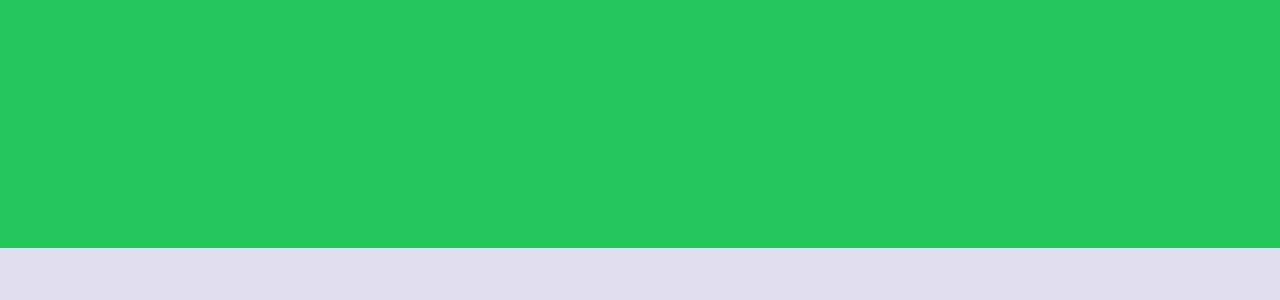
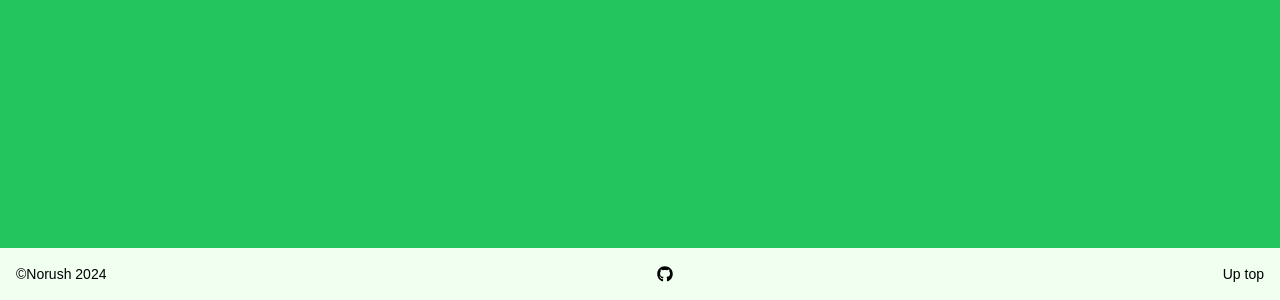
Before and after one commit to Alicehhhmm/UIUX-DynamicWeb, a React (Vite) app: page / in a window 1280 px wide. Shown: the part 6595-6895 px from the top of the page. Before the commit the page ends 6843 px from the top, so only its background shows below. Built offline with nearby package versions, Linux system fonts and the light colour scheme; a web font is replaced by a local one.

Commit message:
feat: add copm footer

```diff
--- a/src/App.jsx
+++ b/src/App.jsx
@@ -4,6 +4,7 @@
 import { Navbar } from '@/components/Navbar'
 import { Features } from '@/components/features/Features'
 import { Story } from '@/components/Story'
+import Footer from '@/components/Footer'
 
 const App = () => {
     return (
@@ -13,7 +14,8 @@
             <About />
             <Features />
             <Story />
-            <div className='bg-green-500 min-h-screen'></div>
+            <div className='bg-green-500 h-dvh'>DOTO</div>
+            <Footer />
         </main>
     )
 }
--- /dev/null
+++ b/src/components/Footer.jsx
@@ -0,0 +1,33 @@
+import { FaGithub } from 'react-icons/fa'
+
+const socialLinks = [{ href: 'https://github.com/Alicehhhmm/UIUX-DynamicWeb', icon: <FaGithub /> }]
+
+const Footer = () => {
+    return (
+        <footer className='w-screen bg-[#f1fff1] py-4 text-black'>
+            <div className='container mx-auto flex flex-col items-center justify-between gap-4 px-4 md:flex-row'>
+                <p className='text-center text-sm font-light md:text-left'>©Norush 2024</p>
+
+                <div className='flex justify-center gap-4  md:justify-start'>
+                    {socialLinks.map((link, index) => (
+                        <a
+                            key={index}
+                            href={link.href}
+                            target='_blank'
+                            rel='noopener noreferrer'
+                            className='text-black transition-colors duration-500 ease-in-out hover:text-indigo-500'
+                        >
+                            {link.icon}
+                        </a>
+                    ))}
+                </div>
+
+                <a href='#video-frame' className='text-center text-sm font-light hover:underline md:text-right'>
+                    Up top
+                </a>
+            </div>
+        </footer>
+    )
+}
+
+export default Footer
```
